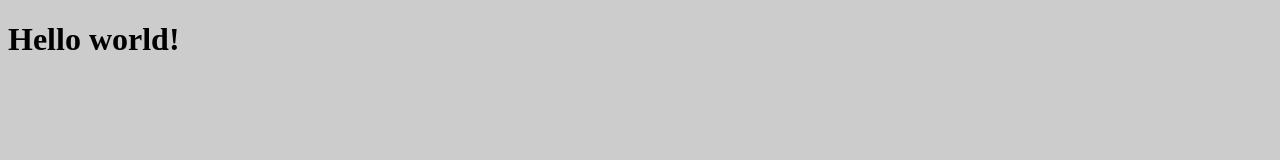
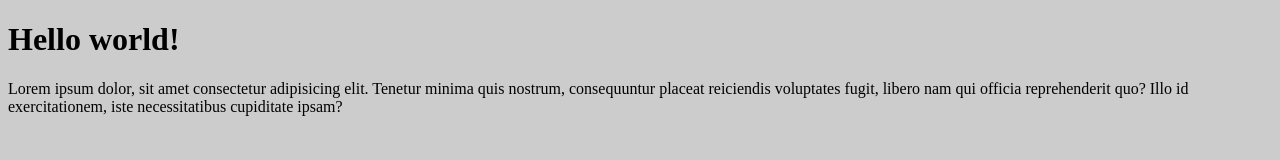
Before and after one commit to pjehan/monsite, a plain HTML site: page index.html in a window 1280 px wide. Drawn offline with Linux system fonts and the light colour scheme.

Commit message:
Ajout d'un paragraphe

```diff
--- a/index.html
+++ b/index.html
@@ -10,5 +10,7 @@
 
     <h1>Hello world!</h1>
 
+    <p>Lorem ipsum dolor, sit amet consectetur adipisicing elit. Tenetur minima quis nostrum, consequuntur placeat reiciendis voluptates fugit, libero nam qui officia reprehenderit quo? Illo id exercitationem, iste necessitatibus cupiditate ipsam?</p>
+
 </body>
 </html>
```
